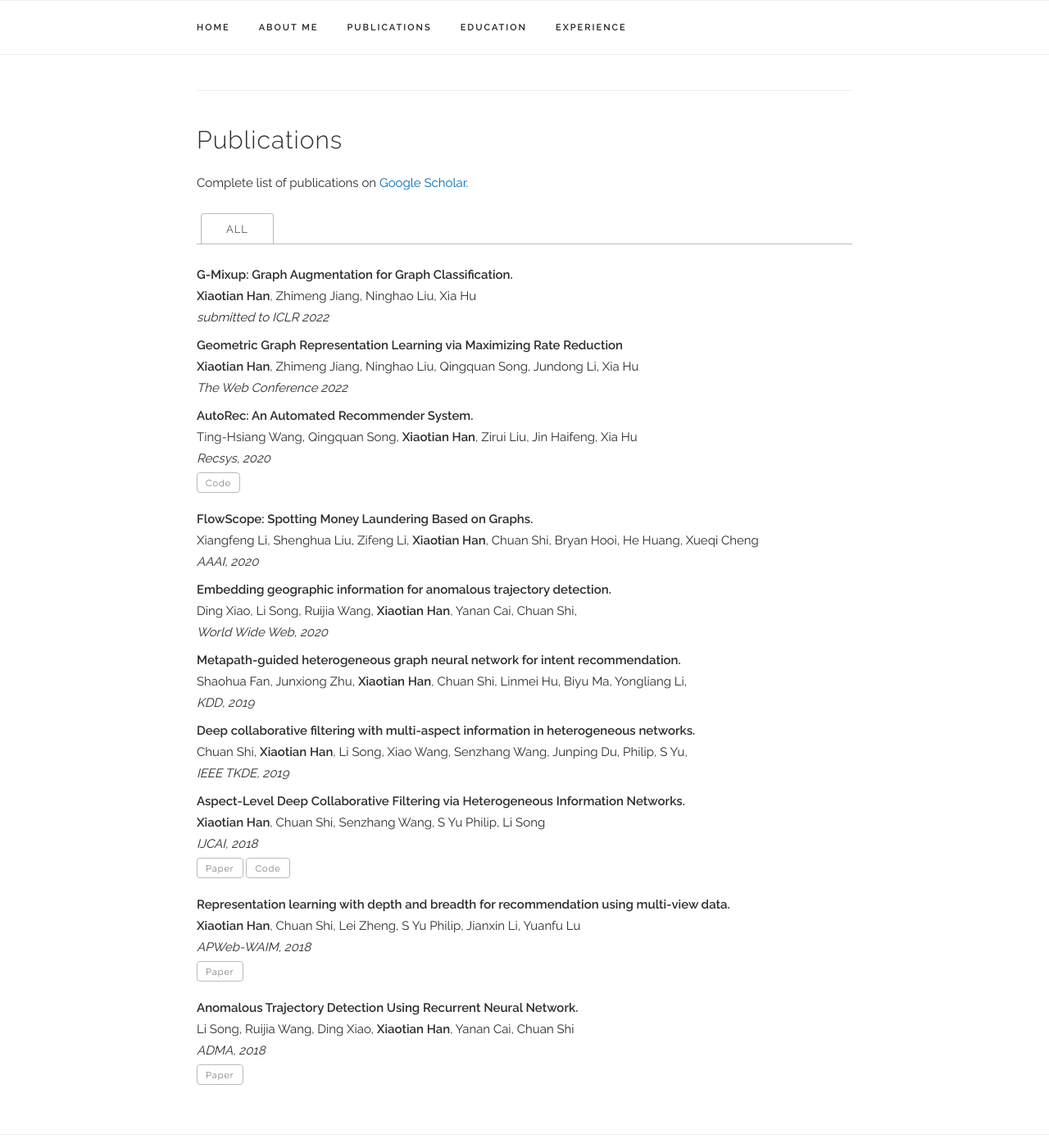
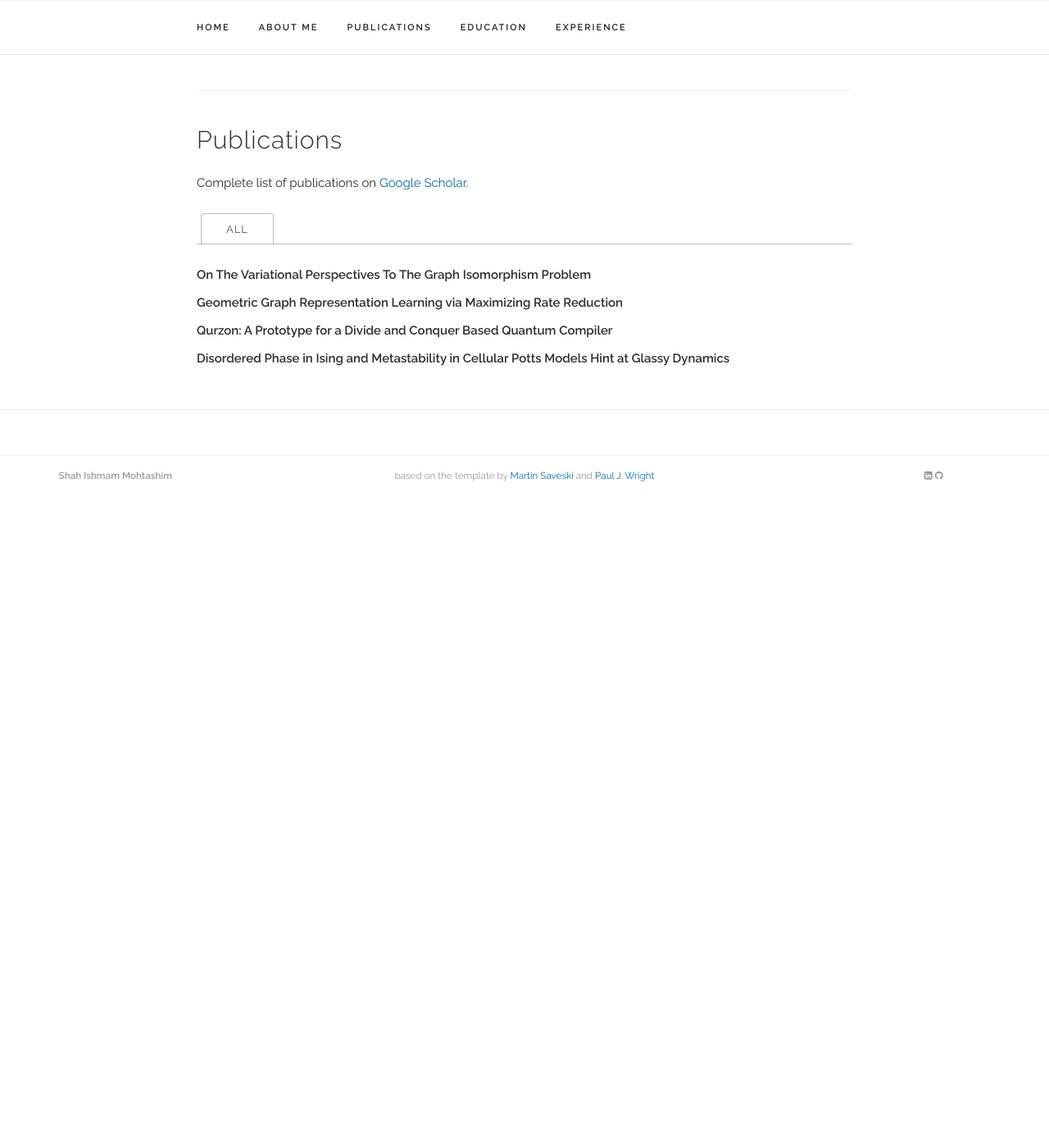
Before and after one commit to IshmamShah/IshmamShah.github.io, a Jekyll site: the page built from index.html, in a window 1280 px wide and 1400 px high, scrolled down 969 px. Shown: the whole window at 82% size. Built offline with Jekyll 4.4.1, drawn with Linux system fonts in a browser that asks for light colours; a style sheet for code colours, icons or effects is not loaded; after the commit the page ends 1599 px from its top, so only the background shows below that.

Commit message:
Update publications.yaml

```diff
--- a/_data/publications.yaml
+++ b/_data/publications.yaml
@@ -1,8 +1,8 @@
 papers:
 
-  - title: "G-Mixup: Graph Augmentation for Graph Classification."
-    authors: "<b>Xiaotian Han</b>, Zhimeng Jiang, Ninghao Liu, Xia Hu"
-    venue: "submitted to ICLR 2022"
+  - title: "On The Variational Perspectives To The Graph Isomorphism Problem"
+    #authors: "<b>Xiaotian Han</b>, Zhimeng Jiang, Ninghao Liu, Xia Hu"
+    #venue: "submitted to ICLR 2022"
     # paper_pdf: "https://www.ijcai.org/proceedings/2018/0471.pdf"
     # code: "https://github.com/ahxt/NeuACF"
     # blogpost: "/projects/2019_ScienceAdvances"
@@ -10,12 +10,12 @@ papers:
     # video: "/assets/projects/2019_SA/StoryBoard.m4v"
     # data: "projects/2019_MLDataset"
     # notebook: "https://Helioml.github.io/HelioML/04/1/notebook"
-    selected: y
+    #selected: y
 
 
   - title: "Geometric Graph Representation Learning via Maximizing Rate Reduction"
-    authors: "<b>Xiaotian Han</b>, Zhimeng Jiang, Ninghao Liu, Qingquan Song, Jundong Li, Xia Hu"
-    venue: "The Web Conference 2022"
+    #authors: "<b>Xiaotian Han</b>, Zhimeng Jiang, Ninghao Liu, Qingquan Song, Jundong Li, Xia Hu"
+    #venue: "The Web Conference 2022"
     # paper_pdf: "https://www.ijcai.org/proceedings/2018/0471.pdf"
     # code: "https://github.com/ahxt/NeuACF"
     # blogpost: "/projects/2019_ScienceAdvances"
@@ -23,23 +23,23 @@ papers:
     # video: "/assets/projects/2019_SA/StoryBoard.m4v"
     # data: "projects/2019_MLDataset"
     # notebook: "https://Helioml.github.io/HelioML/04/1/notebook"
-    selected: y
+    #selected: y
 
-  - title: "AutoRec: An Automated Recommender System."
-    authors: "Ting-Hsiang Wang, Qingquan Song, <b>Xiaotian Han</b>, Zirui Liu, Jin Haifeng, Xia Hu"
-    venue: "Recsys, 2020"
+  - title: "Qurzon: A Prototype for a Divide and Conquer Based Quantum Compiler"
+    #authors: "Ting-Hsiang Wang, Qingquan Song, <b>Xiaotian Han</b>, Zirui Liu, Jin Haifeng, Xia Hu"
+    #venue: "Recsys, 2020"
     # paper_pdf: "https://www.ijcai.org/proceedings/2018/0471.pdf"
-    code: "https://github.com/datamllab/AutoRec"
+    #code: "https://github.com/datamllab/AutoRec"
     # blogpost: "/projects/2019_ScienceAdvances"
     # pressrel: "/projects/2019_ScienceAdvancesPress"
     # video: "/assets/projects/2019_SA/StoryBoard.m4v"
     # data: "projects/2019_MLDataset"
     # notebook: "https://Helioml.github.io/HelioML/04/1/notebook"
-    selected: y
+    #selected: y
 
-  - title: "FlowScope: Spotting Money Laundering Based on Graphs."
-    authors: "Xiangfeng Li, Shenghua Liu, Zifeng Li, <b>Xiaotian Han</b>, Chuan Shi, Bryan Hooi, He Huang, Xueqi Cheng"
-    venue: "AAAI, 2020"
+  - title: "Disordered Phase in Ising and Metastability in Cellular Potts Models Hint at Glassy Dynamics"
+    #authors: "Xiangfeng Li, Shenghua Liu, Zifeng Li, <b>Xiaotian Han</b>, Chuan Shi, Bryan Hooi, He Huang, Xueqi Cheng"
+    #venue: "AAAI, 2020"
     # paper_pdf: "https://www.ijcai.org/proceedings/2018/0471.pdf"
     # code: "https://github.com/datamllab/AutoRec"
     # blogpost: "/projects/2019_ScienceAdvances"
@@ -47,76 +47,4 @@ papers:
     # video: "/assets/projects/2019_SA/StoryBoard.m4v"
     # data: "projects/2019_MLDataset"
     # notebook: "https://Helioml.github.io/HelioML/04/1/notebook"
-    selected: y
-
-  - title: "Embedding geographic information for anomalous trajectory detection."
-    authors: "Ding Xiao, Li Song, Ruijia Wang, <b>Xiaotian Han</b>, Yanan Cai, Chuan Shi,"
-    venue: "World Wide Web, 2020"
-    # paper_pdf: "https://www.ijcai.org/proceedings/2018/0471.pdf"
-    # code: "https://github.com/datamllab/AutoRec"
-    # blogpost: "/projects/2019_ScienceAdvances"
-    # pressrel: "/projects/2019_ScienceAdvancesPress"
-    # video: "/assets/projects/2019_SA/StoryBoard.m4v"
-    # data: "projects/2019_MLDataset"
-    # notebook: "https://Helioml.github.io/HelioML/04/1/notebook"
-    selected: y
-
-  - title: " Metapath-guided heterogeneous graph neural network for intent recommendation."
-    authors: "Shaohua Fan, Junxiong Zhu, <b>Xiaotian Han</b>, Chuan Shi, Linmei Hu, Biyu Ma, Yongliang Li,"
-    venue: "KDD, 2019"
-    # paper_pdf: "https://www.ijcai.org/proceedings/2018/0471.pdf"
-    # code: "https://github.com/datamllab/AutoRec"
-    # blogpost: "/projects/2019_ScienceAdvances"
-    # pressrel: "/projects/2019_ScienceAdvancesPress"
-    # video: "/assets/projects/2019_SA/StoryBoard.m4v"
-    # data: "projects/2019_MLDataset"
-    # notebook: "https://Helioml.github.io/HelioML/04/1/notebook"
-    selected: y
-
-  - title: "Deep collaborative filtering with multi-aspect information in heterogeneous networks."
-    authors: "Chuan Shi, <b>Xiaotian Han</b>, Li Song, Xiao Wang, Senzhang Wang, Junping Du, Philip, S Yu,"
-    venue: "IEEE TKDE, 2019"
-    # paper_pdf: "https://www.ijcai.org/proceedings/2018/0471.pdf"
-    # code: "https://github.com/datamllab/AutoRec"
-    # blogpost: "/projects/2019_ScienceAdvances"
-    # pressrel: "/projects/2019_ScienceAdvancesPress"
-    # video: "/assets/projects/2019_SA/StoryBoard.m4v"
-    # data: "projects/2019_MLDataset"
-    # notebook: "https://Helioml.github.io/HelioML/04/1/notebook"
-    selected: y
-
-  - title: "Aspect-Level Deep Collaborative Filtering via Heterogeneous Information Networks."
-    authors: "<b>Xiaotian Han</b>, Chuan Shi, Senzhang Wang, S Yu Philip, Li Song"
-    venue: "IJCAI, 2018"
-    paper_pdf: "https://www.ijcai.org/proceedings/2018/0471.pdf"
-    code: "https://github.com/ahxt/NeuACF"
-    # blogpost: "/projects/2019_ScienceAdvances"
-    # pressrel: "/projects/2019_ScienceAdvancesPress"
-    # video: "/assets/projects/2019_SA/StoryBoard.m4v"
-    # data: "projects/2019_MLDataset"
-    # notebook: "https://Helioml.github.io/HelioML/04/1/notebook"
-    selected: y
-
-  - title: "Representation learning with depth and breadth for recommendation using multi-view data."
-    authors: "<b>Xiaotian Han</b>, Chuan Shi, Lei Zheng, S Yu Philip, Jianxin Li, Yuanfu Lu"
-    venue: "APWeb-WAIM, 2018"
-    paper_pdf: "http://www.shichuan.org/doc/57.pdf"
-    # code: "https://github.com/ahxt/NeuACF"
-    # blogpost: "/projects/2019_ScienceAdvances"
-    # pressrel: "/projects/2019_ScienceAdvancesPress"
-    # video: "/assets/projects/2019_SA/StoryBoard.m4v"
-    # data: "projects/2019_MLDataset"
-    # notebook: "https://Helioml.github.io/HelioML/04/1/notebook"
-    selected: y
-
-  - title: "Anomalous Trajectory Detection Using Recurrent Neural Network."
-    authors: "Li Song, Ruijia Wang, Ding Xiao, <b>Xiaotian Han</b>, Yanan Cai, Chuan Shi"
-    venue: "ADMA, 2018"
-    paper_pdf: "http://shichuan.org/doc/60.pdf"
-    # code: "https://github.com/ahxt/NeuACF"
-    # blogpost: "/projects/2019_ScienceAdvances"
-    # pressrel: "/projects/2019_ScienceAdvancesPress"
-    # video: "/assets/projects/2019_SA/StoryBoard.m4v"
-    # data: "projects/2019_MLDataset"
-    # notebook: "https://Helioml.github.io/HelioML/04/1/notebook"
-    selected: y
+    #selected: y
```
